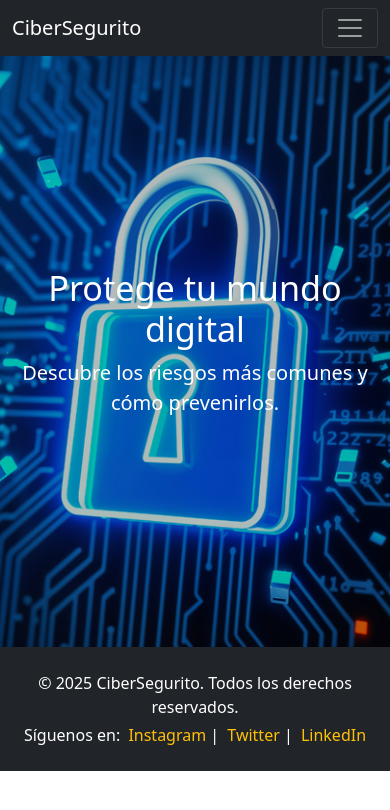
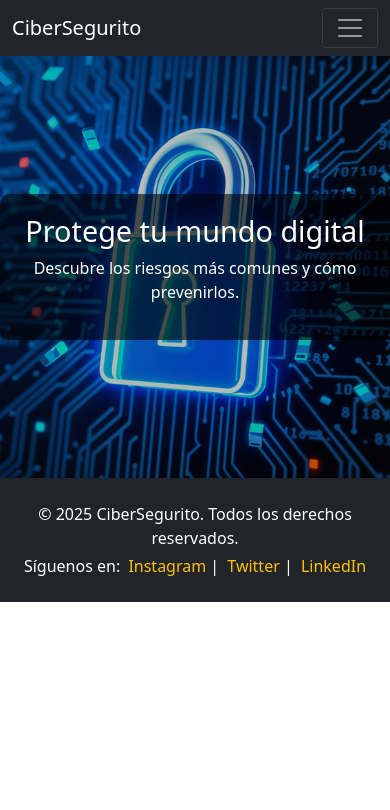
Before and after one commit to frherrer/WebPage_CiberSeguridad, a plain HTML site: page index.html in a window 390 px wide. Drawn offline with nearby package versions, Linux system fonts and the light colour scheme.

Commit message:
Media para dispositivos moviles

```diff
--- a/assets/css/styles.css
+++ b/assets/css/styles.css
@@ -22,3 +22,24 @@ color: black !important;
     background-size: 100% 100%;
 
 }
+
+@media (max-width: 768px) {
+  .contenido-titulo {
+    display: block;
+    background-color: rgba(0, 0, 0, 0.6); /* fondo semitransparente */
+    padding: 20px;
+    border-radius: 10px;
+  }
+
+  .imagen-principal {
+    height: 50vh; /* reduce la altura en celulares */
+  }
+
+  .contenido-titulo h1 {
+    font-size: 1.8rem;
+  }
+
+  .contenido-titulo p {
+    font-size: 1rem;
+  }
+}
```
